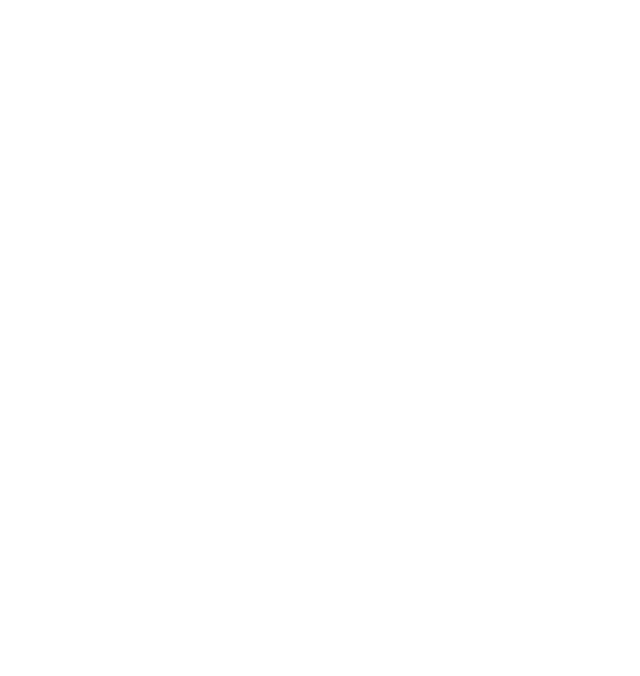
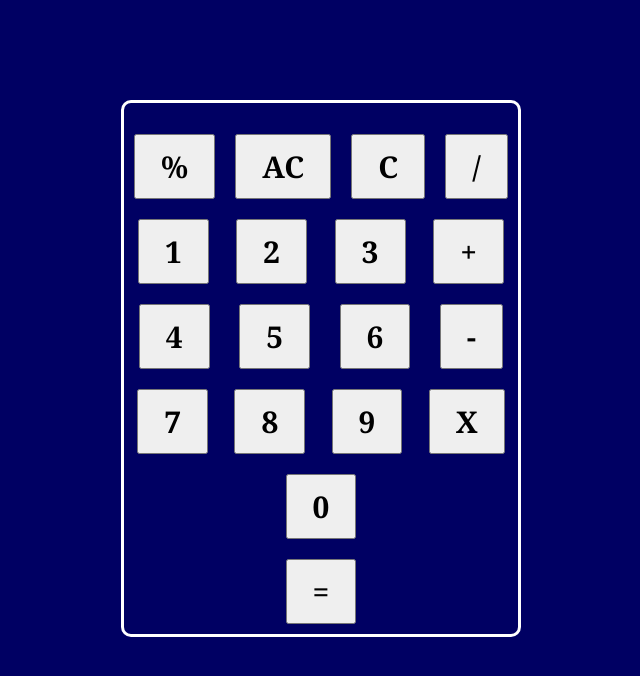
Before and after one commit to Joelmarkjoseph/Calculator_using_web, a plain HTML site: page index.html in a window 1280 px wide. Shown: the whole page, without its empty margins (319-959 px from the left). Drawn offline with Linux system fonts and the light colour scheme.

Commit message:
"Add calculator functionality and styling to index.html and style.css files."

```diff
--- a/index.html
+++ b/index.html
@@ -5,15 +5,85 @@
     <meta http-equiv="X-UA-Compatible" content="IE=edge">
     <meta name="viewport" content="width=device-width, initial-scale=1.0">
     <title>Calculator</title>
+    <link rel="stylesheet" href="style.css">
 </head>
 <body>
-    <div class="frame">
-        <div class="screen">
+    <div class="main" align="center">
+        <div class="frame">
+            <div class="screen" align="center">
+            <h1 id="Input_field"></h1>
+            </div>
+            <div class="buttons">
+                <div class="row1">
+                    <div class="btn">
+                        <button>%</button>
+                    </div>
+                    <div class="btn">
+                        <button onclick="funac()">AC</button>
+                    </div>
+                    <div class="btn">
+                        <button onclick="funcl()">C</button>
+                    </div>
+                    <div class="btn">
+                        <button onclick="fundiv()">/</button>
+                    </div>
+                </div>
+                <div class="row1">
+                    <div class="btn">
+                        <button onclick="fun1()">1</button>
+                    </div>
+                    <div class="btn">
+                        <button onclick="fun2()">2</button>
+                    </div>
+                    <div class="btn">
+                        <button onclick="fun3()">3</button>
+                    </div>
+                    <div class="btn">
+                        <button onclick="funplus()">+</button>
+                    </div>
+                </div>
+                <div class="row1">
+                    <div class="btn">
+                        <button onclick="fun4()">4</button>
+                    </div>
+                    <div class="btn">
+                        <button onclick="fun5()">5</button>
+                    </div>
+                    <div class="btn">
+                        <button onclick="fun6()">6</button>
+                    </div>
+                    <div class="btn">
+                        <button onclick="funmin()">-</button>
+                    </div>
+                </div>
+                <div class="row1">
+                    <div class="btn">
+                        <button onclick="fun7()">7</button>
+                    </div>
+                    <div class="btn">
+                        <button onclick="fun8()">8</button>
+                    </div>
+                    <div class="btn">
+                        <button onclick="fun9()">9</button>
+                    </div>
+                    <div class="btn">
+                        <button onclick="funx()">X</button>
+                    </div>
+                </div>
+                </div>
+                <div class="row2">
+                    <div class="btn"id="btn0">
+                        <button onclick="fun0()">0</button>
+                    </div>
+                    <div class="btn"id="btn=">
+                        <button onclick="funeq()">=</button>
+                    </div>
+                </div>
 
-        </div>
-        <div class="buttons">
 
+            </div>
         </div>
     </div>
+   <script src="scripting.js"></script>
 </body>
 </html>
--- /dev/null
+++ b/scripting.js
@@ -0,0 +1,77 @@
+var arr=[];
+function fun1(){
+    document.getElementById('Input_field').textContent+='1 ';
+    arr.push(1);
+}
+function fun2(){
+    document.getElementById('Input_field').textContent+='2 ';
+    arr.push(2);
+}
+function fun3(){
+    document.getElementById('Input_field').textContent+='3 ';
+    arr.push(3);
+}
+function fun4(){
+    document.getElementById('Input_field').textContent+='4 ';
+    arr.push(4);
+}
+function fun5(){
+    document.getElementById('Input_field').textContent+='5 ';
+    arr.push(5);
+}
+function fun6(){
+    document.getElementById('Input_field').textContent+='6 ';
+    arr.push(6);
+}
+function fun7(){
+    document.getElementById('Input_field').textContent+='7 ';
+    arr.push(7);
+}
+function fun8(){
+    document.getElementById('Input_field').textContent+='8 ';
+    arr.push(8);
+}
+function fun9(){
+    document.getElementById('Input_field').textContent+='9 ';
+    arr.push(9);
+}
+function fun0(){
+    document.getElementById('Input_field').textContent+='0 ';
+    arr.push(0);
+}
+function funplus(){
+    document.getElementById('Input_field').textContent+='+ ';
+    arr.push("+");
+}
+function funmin(){
+    document.getElementById('Input_field').textContent+='- ';
+    arr.push("-");
+}
+function fundiv(){
+    document.getElementById('Input_field').textContent+='/ ';
+    arr.push("/");
+}
+function funx(){
+    document.getElementById('Input_field').textContent+='x ';
+    arr.push("x");
+}
+function funac(){
+    document.getElementById('Input_field').textContent=' ';
+    arr=[];
+}
+function funeq(){
+    var ans=arr[0];
+    if(arr[1]==="+"){
+        ans+=arr[2];
+    }
+    if(arr[1]==="-"){
+        ans-=arr[2];
+    }
+    if(arr[1]==="/"){
+        ans/=arr[2];
+    }
+    if(arr[1]==="x"){
+        ans*=arr[2];
+    }
+    document.getElementById('Input_field').textContent=ans;
+}
--- /dev/null
+++ b/style.css
@@ -0,0 +1,35 @@
+body{
+    background-color: rgb(0, 0, 99);
+}
+.frame{
+    margin-top: 100px;
+    border-radius: 10px;
+    border-style: solid;
+    border-color: white;
+    width: fit-content;
+}
+h1{
+    font-size: xx-large;
+}
+.row1{
+    justify-content: space-around;
+    display: flex;
+}
+input{
+    padding-top: 30px;
+    margin-top: 10px;
+    margin-left: 5px;
+    margin-right: 5px;
+    font-size: 30px;
+}
+button{
+    margin: 10px;
+    padding: 10px 25px 10px 25px;
+    font-family:Cambria, Cochin, Georgia, Times, 'Times New Roman', serif;
+    font-weight: 600;
+    font-weight: bolder;
+    font-size: 30PX;
+}
+#Input_field{
+    color: white;
+}
```
